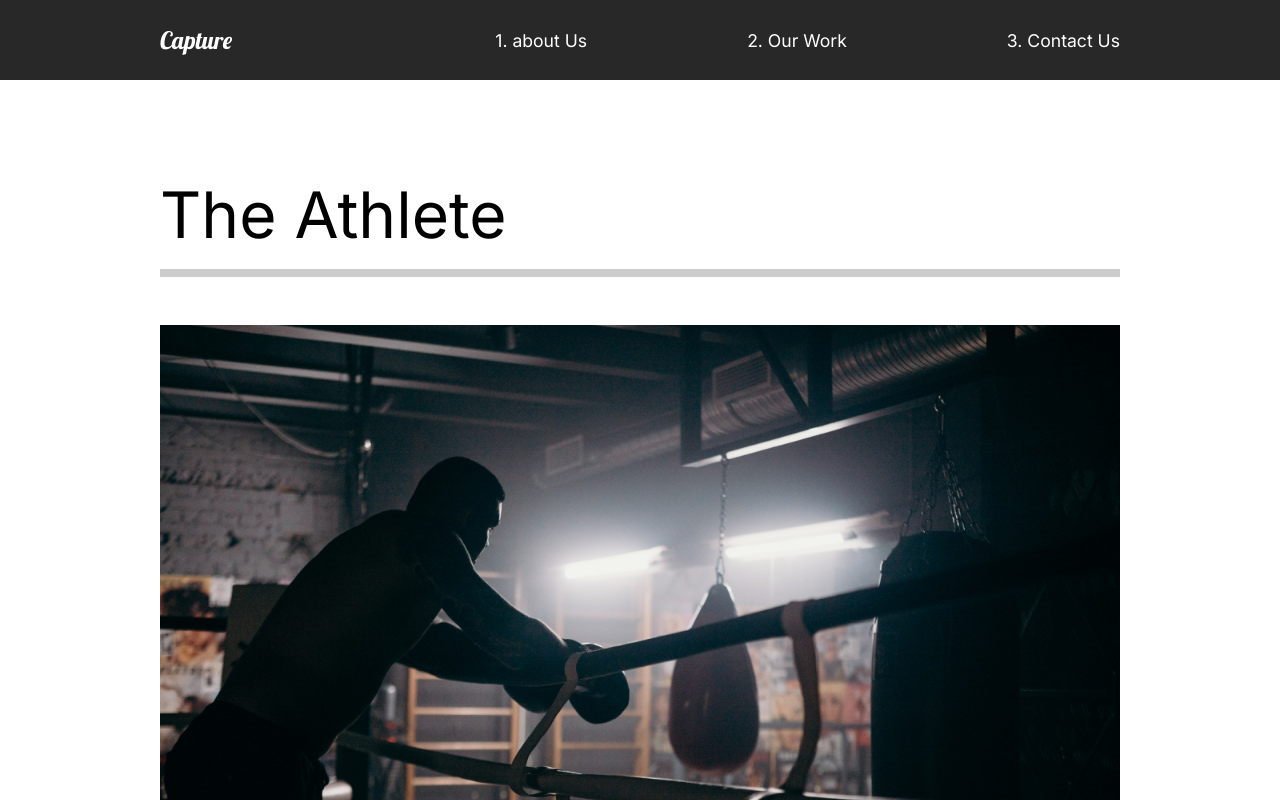
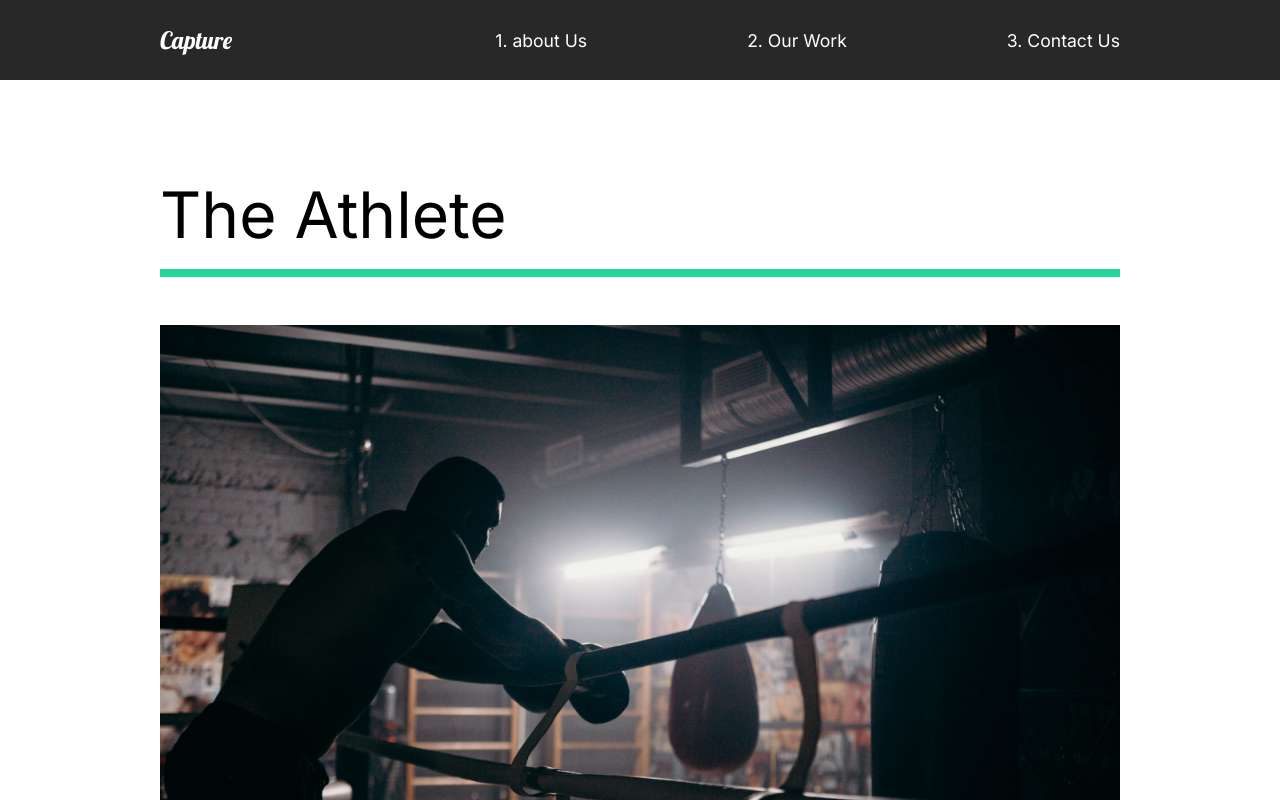
Before and after one commit to slmgnm/website-react, a React (Create React App) app: page /work in a window 1280 px wide. Shown: the top 800 px of the page. Built offline with nearby package versions, Linux system fonts and the light colour scheme.

Commit message:
ourWork animation

```diff
--- a/src/animation.js
+++ b/src/animation.js
@@ -14,7 +14,7 @@ export const pageAnimation = {
   },
   exit: {
     opacity: 0,
-    y: 300,
+
     transition: {
       duration: 0.5,
     },
@@ -39,7 +39,28 @@ export const photoAnim = {
   show: {
     scale: 1,
     opacity: 1,
-
-    transition: { ease: "easeOut", duration: 0.75 },
+    transition: {
+      ease: "easeOut",
+      duration: 0.75,
+    },
   },
 };
+export const slider = {
+  hidden: { x: "-130%", skew: "45deg" },
+  show: {
+    x: "100%",
+    skew: "0deg",
+    transition: { ease: "easeOut", duration: 1 },
+  },
+};
+export const lineAnim = {
+  hidden: { width: "0%" },
+  show: {
+    width: "100%",
+    transition: { duration: 1 },
+  },
+};
+export const sliderContainer = {
+  hidden: { opacity: 1 },
+  show: { opacity: 1, transition: { staggerChildren: 0.15, ease: "easeOut" } },
+};
--- a/src/pages/OurWork.js
+++ b/src/pages/OurWork.js
@@ -7,7 +7,14 @@ import theracer from "../img/theracer-small.png";
 import goodtimes from "../img/goodtimes-small.png";
 import { motion } from "framer-motion";
 
-import { pageAnimation } from "./../animation";
+import {
+  sliderContainer,
+  slider,
+  pageAnimation,
+  fade,
+  photoAnim,
+  lineAnim,
+} from "./../animation";
 
 const OurWork = () => {
   return (
@@ -18,10 +25,18 @@ const OurWork = () => {
       exit="exit"
       style={{ background: "#fff" }}>
       <Movie>
-        <h2>The Athlete</h2>
-        <div className="line"></div>
+        <motion.div variants={sliderContainer}>
+          <Frame1 variants={slider}></Frame1>
+          <Frame2 variants={slider}></Frame2>
+          <Frame3 variants={slider}></Frame3>
+          <Frame4 variants={slider}></Frame4>
+        </motion.div>
+        <motion.h2 variants={fade}>The Athlete</motion.h2>
+        <motion.div variants={lineAnim} className="line"></motion.div>
         <Link to="/work/the-athlete">
-          <img src={athlete} alt="athlete" />
+        <Hide>
+            <motion.img variants={photoAnim} src={athlete} alt="athlete" />
+          </Hide>
         </Link>
       </Movie>
       <Movie>
@@ -51,11 +66,14 @@ const Work = styled(motion.div)`
     padding: 1rem 0rem;
   }
 `;
+const Hide = styled.div`
+  overflow: hidden;
+`;
 const Movie = styled.div`
   padding-bottom: 10rem;
   .line {
     height: 0.5rem;
-    background: #cccccc;
+    background: #23d997;
     margin-bottom: 3rem;
   }
   img {
@@ -64,5 +82,26 @@ const Movie = styled.div`
     object-fit: cover;
   }
 `;
+//Frame Animation
+const Frame1 = styled(motion.div)`
+  position: fixed;
+  left: 0;
+  top: 10%;
+  width: 100%;
+  height: 100vh;
+  background: #fffebf;
+  z-index: 2;
+`;
+const Frame2 = styled(Frame1)`
+  background: #ff8efb;
+`;
+const Frame3 = styled(Frame1)`
+  background: #8ed2ff;
+`;
+const Frame4 = styled(Frame1)`
+  background: #8effa0;
+`;
+
+
 
 export default OurWork;
```
